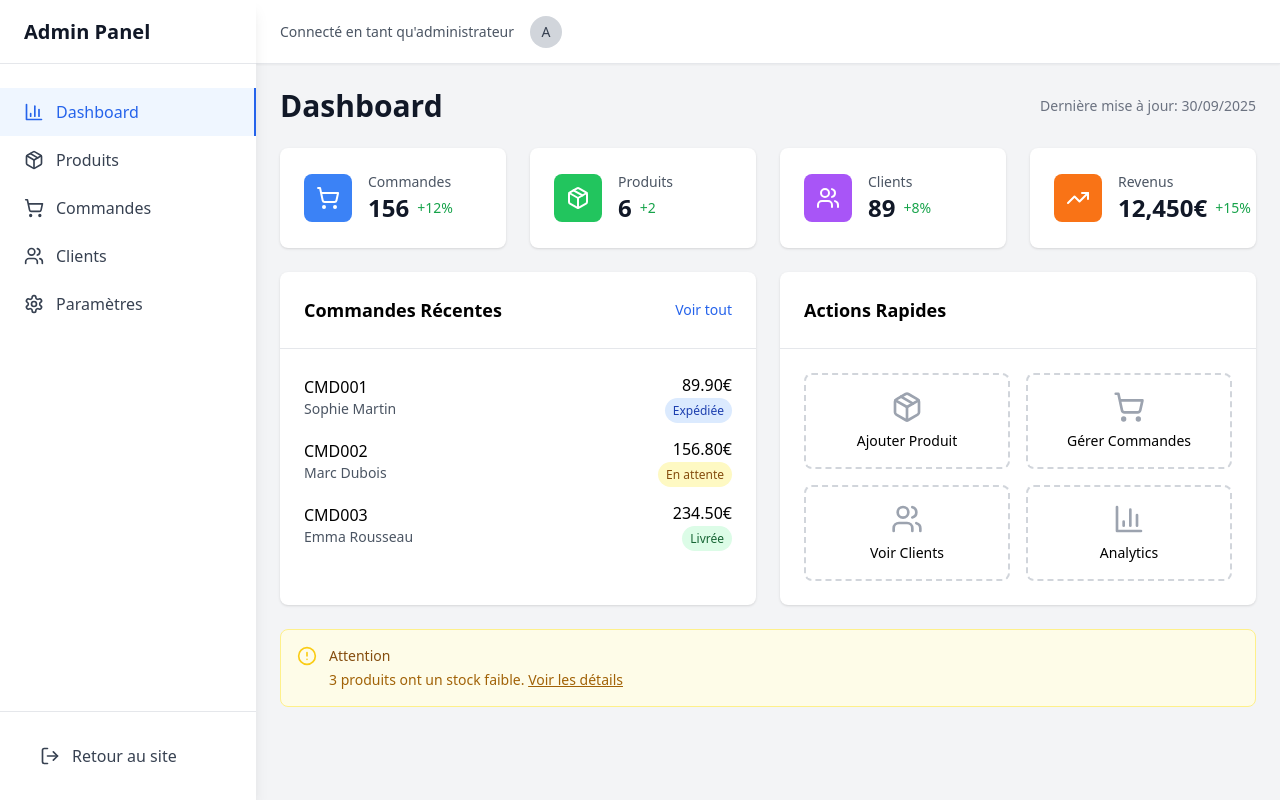
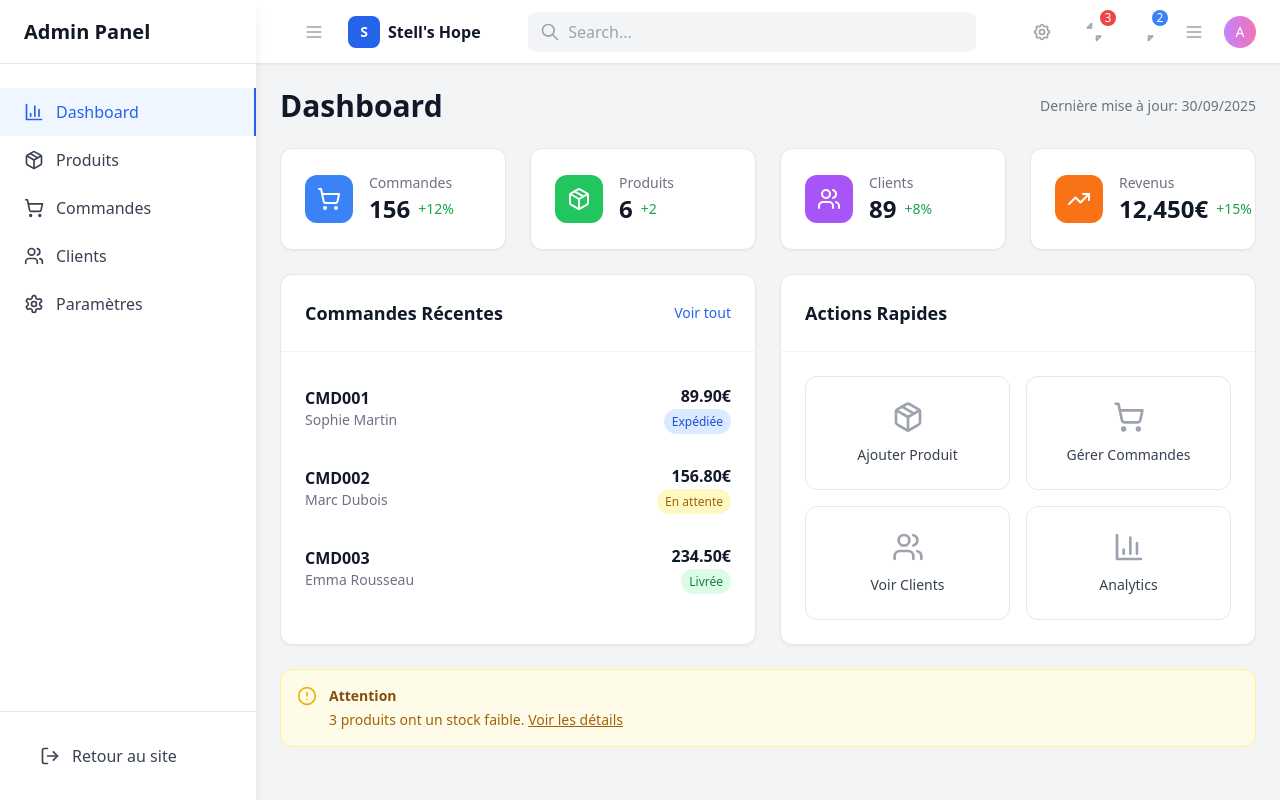
Before and after one commit to Frejo004/Stell-s-Hope, a React (Vite) app in the folder Frontend/: page /admin in a window 1280 px wide. Built offline with nearby package versions, Linux system fonts and the light colour scheme.

Commit message:
feat: add collapsible sidebar and improve admin dashboard design

```diff
--- a/Frontend/src/components/admin/AdminDashboard.tsx
+++ b/Frontend/src/components/admin/AdminDashboard.tsx
@@ -31,16 +31,16 @@ export default function AdminDashboard({ onNavigate }: AdminDashboardProps) {
       {/* Stats Cards */}
       <div className="grid grid-cols-1 md:grid-cols-2 lg:grid-cols-4 gap-6">
         {stats.map((stat) => (
-          <div key={stat.title} className="bg-white rounded-lg shadow p-6">
+          <div key={stat.title} className="bg-white rounded-xl shadow-sm border p-6 hover:shadow-md transition-shadow">
             <div className="flex items-center">
-              <div className={`${stat.color} p-3 rounded-lg`}>
+              <div className={`${stat.color} p-3 rounded-xl`}>
                 <stat.icon className="w-6 h-6 text-white" />
               </div>
               <div className="ml-4">
-                <p className="text-sm font-medium text-gray-600">{stat.title}</p>
+                <p className="text-sm font-medium text-gray-500">{stat.title}</p>
                 <div className="flex items-center">
-                  <p className="text-2xl font-semibold text-gray-900">{stat.value}</p>
-                  <span className="ml-2 text-sm text-green-600">{stat.change}</span>
+                  <p className="text-2xl font-bold text-gray-900">{stat.value}</p>
+                  <span className="ml-2 text-sm font-medium text-green-600">{stat.change}</span>
                 </div>
               </div>
             </div>
@@ -50,13 +50,13 @@ export default function AdminDashboard({ onNavigate }: AdminDashboardProps) {
 
       <div className="grid grid-cols-1 lg:grid-cols-2 gap-6">
         {/* Recent Orders */}
-        <div className="bg-white rounded-lg shadow">
-          <div className="p-6 border-b">
+        <div className="bg-white rounded-xl shadow-sm border">
+          <div className="p-6 border-b border-gray-100">
             <div className="flex items-center justify-between">
-              <h2 className="text-lg font-semibold">Commandes Récentes</h2>
+              <h2 className="text-lg font-semibold text-gray-900">Commandes Récentes</h2>
               <button
                 onClick={() => onNavigate('orders')}
-                className="text-blue-600 hover:text-blue-800 text-sm"
+                className="text-blue-600 hover:text-blue-800 text-sm font-medium"
               >
                 Voir tout
               </button>
@@ -65,17 +65,17 @@ export default function AdminDashboard({ onNavigate }: AdminDashboardProps) {
           <div className="p-6">
             <div className="space-y-4">
               {recentOrders.map((order) => (
-                <div key={order.id} className="flex items-center justify-between">
+                <div key={order.id} className="flex items-center justify-between py-2">
                   <div>
-                    <p className="font-medium">{order.id}</p>
-                    <p className="text-sm text-gray-600">{order.customer}</p>
+                    <p className="font-semibold text-gray-900">{order.id}</p>
+                    <p className="text-sm text-gray-500">{order.customer}</p>
                   </div>
                   <div className="text-right">
-                    <p className="font-medium">{order.amount}</p>
-                    <span className={`text-xs px-2 py-1 rounded-full ${
-                      order.status === 'delivered' ? 'bg-green-100 text-green-800' :
-                      order.status === 'shipped' ? 'bg-blue-100 text-blue-800' :
-                      'bg-yellow-100 text-yellow-800'
+                    <p className="font-semibold text-gray-900">{order.amount}</p>
+                    <span className={`text-xs px-2 py-1 rounded-full font-medium ${
+                      order.status === 'delivered' ? 'bg-green-100 text-green-700' :
+                      order.status === 'shipped' ? 'bg-blue-100 text-blue-700' :
+                      'bg-yellow-100 text-yellow-700'
                     }`}>
                       {order.status === 'delivered' ? 'Livrée' :
                        order.status === 'shipped' ? 'Expédiée' : 'En attente'}
@@ -88,39 +88,39 @@ export default function AdminDashboard({ onNavigate }: AdminDashboardProps) {
         </div>
 
         {/* Quick Actions */}
-        <div className="bg-white rounded-lg shadow">
-          <div className="p-6 border-b">
-            <h2 className="text-lg font-semibold">Actions Rapides</h2>
+        <div className="bg-white rounded-xl shadow-sm border">
+          <div className="p-6 border-b border-gray-100">
+            <h2 className="text-lg font-semibold text-gray-900">Actions Rapides</h2>
           </div>
           <div className="p-6">
             <div className="grid grid-cols-2 gap-4">
               <button
                 onClick={() => onNavigate('products')}
-                className="p-4 border-2 border-dashed border-gray-300 rounded-lg hover:border-gray-400 transition-colors"
+                className="p-6 border border-gray-200 rounded-xl hover:border-blue-300 hover:bg-blue-50 transition-all group"
               >
-                <Package className="w-8 h-8 mx-auto mb-2 text-gray-400" />
-                <p className="text-sm font-medium">Ajouter Produit</p>
+                <Package className="w-8 h-8 mx-auto mb-3 text-gray-400 group-hover:text-blue-600" />
+                <p className="text-sm font-medium text-gray-700 group-hover:text-blue-700">Ajouter Produit</p>
               </button>
               <button
                 onClick={() => onNavigate('orders')}
-                className="p-4 border-2 border-dashed border-gray-300 rounded-lg hover:border-gray-400 transition-colors"
+                className="p-6 border border-gray-200 rounded-xl hover:border-green-300 hover:bg-green-50 transition-all group"
               >
-                <ShoppingCart className="w-8 h-8 mx-auto mb-2 text-gray-400" />
-                <p className="text-sm font-medium">Gérer Commandes</p>
+                <ShoppingCart className="w-8 h-8 mx-auto mb-3 text-gray-400 group-hover:text-green-600" />
+                <p className="text-sm font-medium text-gray-700 group-hover:text-green-700">Gérer Commandes</p>
               </button>
               <button
                 onClick={() => onNavigate('customers')}
-                className="p-4 border-2 border-dashed border-gray-300 rounded-lg hover:border-gray-400 transition-colors"
+                className="p-6 border border-gray-200 rounded-xl hover:border-purple-300 hover:bg-purple-50 transition-all group"
               >
-                <Users className="w-8 h-8 mx-auto mb-2 text-gray-400" />
-                <p className="text-sm font-medium">Voir Clients</p>
+                <Users className="w-8 h-8 mx-auto mb-3 text-gray-400 group-hover:text-purple-600" />
+                <p className="text-sm font-medium text-gray-700 group-hover:text-purple-700">Voir Clients</p>
               </button>
               <button
                 onClick={() => onNavigate('analytics')}
-                className="p-4 border-2 border-dashed border-gray-300 rounded-lg hover:border-gray-400 transition-colors"
+                className="p-6 border border-gray-200 rounded-xl hover:border-orange-300 hover:bg-orange-50 transition-all group"
               >
-                <BarChart3 className="w-8 h-8 mx-auto mb-2 text-gray-400" />
-                <p className="text-sm font-medium">Analytics</p>
+                <BarChart3 className="w-8 h-8 mx-auto mb-3 text-gray-400 group-hover:text-orange-600" />
+                <p className="text-sm font-medium text-gray-700 group-hover:text-orange-700">Analytics</p>
               </button>
             </div>
           </div>
@@ -128,13 +128,13 @@ export default function AdminDashboard({ onNavigate }: AdminDashboardProps) {
       </div>
 
       {/* Alerts */}
-      <div className="bg-yellow-50 border border-yellow-200 rounded-lg p-4">
+      <div className="bg-yellow-50 border border-yellow-200 rounded-xl p-4">
         <div className="flex">
-          <AlertCircle className="w-5 h-5 text-yellow-400" />
+          <AlertCircle className="w-5 h-5 text-yellow-500 flex-shrink-0" />
           <div className="ml-3">
-            <h3 className="text-sm font-medium text-yellow-800">Attention</h3>
+            <h3 className="text-sm font-semibold text-yellow-800">Attention</h3>
             <p className="text-sm text-yellow-700 mt-1">
-              3 produits ont un stock faible. <button className="underline">Voir les détails</button>
+              3 produits ont un stock faible. <button className="underline font-medium hover:no-underline">Voir les détails</button>
             </p>
           </div>
         </div>
--- a/Frontend/src/components/admin/AdminLayout.tsx
+++ b/Frontend/src/components/admin/AdminLayout.tsx
@@ -6,7 +6,8 @@ import AdminOrders from './AdminOrders';
 
 export default function AdminLayout() {
   const [currentPage, setCurrentPage] = useState('dashboard');
-  const [sidebarOpen, setSidebarOpen] = useState(false);
+  const [sidebarOpen, setSidebarOpen] = useState(true);
+  const [sidebarCollapsed, setSidebarCollapsed] = useState(false);
 
   const menuItems = [
     { id: 'dashboard', label: 'Dashboard', icon: BarChart3 },
@@ -36,9 +37,11 @@ export default function AdminLayout() {
   return (
     <div className="flex h-screen bg-gray-100">
       {/* Sidebar */}
-      <div className={`${sidebarOpen ? 'translate-x-0' : '-translate-x-full'} fixed inset-y-0 left-0 z-50 w-64 bg-white shadow-lg transform transition-transform duration-300 ease-in-out lg:translate-x-0 lg:static lg:inset-0`}>
+      <div className={`${sidebarOpen ? 'translate-x-0' : '-translate-x-full'} fixed inset-y-0 left-0 z-50 ${sidebarCollapsed ? 'w-16' : 'w-64'} bg-white shadow-lg transform transition-all duration-300 ease-in-out lg:translate-x-0 lg:static lg:inset-0`}>
         <div className="flex items-center justify-between h-16 px-6 border-b">
-          <h1 className="text-xl font-bold text-gray-900">Admin Panel</h1>
+          <h1 className={`text-xl font-bold text-gray-900 transition-opacity duration-300 ${sidebarCollapsed ? 'opacity-0' : 'opacity-100'}`}>
+            Admin Panel
+          </h1>
           <button
             onClick={() => setSidebarOpen(false)}
             className="lg:hidden"
@@ -59,8 +62,10 @@ export default function AdminLayout() {
                 currentPage === item.id ? 'bg-blue-50 text-blue-600 border-r-2 border-blue-600' : 'text-gray-700'
               }`}
             >
-              <item.icon className="w-5 h-5 mr-3" />
+              <item.icon className="w-5 h-5 mr-3 flex-shrink-0" />
+              <span className={`transition-opacity duration-300 ${sidebarCollapsed ? 'opacity-0' : 'opacity-100'}`}>
                 {item.label}
+              </span>
             </button>
           ))}
         </nav>
@@ -70,8 +75,10 @@ export default function AdminLayout() {
             onClick={() => window.location.href = '/'}
             className="w-full flex items-center px-4 py-2 text-gray-700 hover:bg-gray-50 rounded-lg transition-colors"
           >
-            <LogOut className="w-5 h-5 mr-3" />
+            <LogOut className="w-5 h-5 mr-3 flex-shrink-0" />
+            <span className={`transition-opacity duration-300 ${sidebarCollapsed ? 'opacity-0' : 'opacity-100'}`}>
               Retour au site
+            </span>
           </button>
         </div>
       </div>
@@ -80,19 +87,72 @@ export default function AdminLayout() {
       <div className="flex-1 flex flex-col overflow-hidden">
         {/* Top Bar */}
         <header className="bg-white shadow-sm border-b h-16 flex items-center justify-between px-6">
+          <div className="flex items-center space-x-4">
             <button
               onClick={() => setSidebarOpen(true)}
               className="lg:hidden"
             >
               <Menu className="w-6 h-6" />
             </button>
+            <button
+              onClick={() => setSidebarCollapsed(!sidebarCollapsed)}
+              className="hidden lg:block p-2 text-gray-400 hover:text-gray-600"
+            >
+              <Menu className="w-5 h-5" />
+            </button>
+            <div className="flex items-center space-x-2">
+              <div className="w-8 h-8 bg-blue-600 rounded-lg flex items-center justify-center">
+                <span className="text-white font-bold text-sm">S</span>
+              </div>
+              <span className="font-semibold text-gray-900">Stell's Hope</span>
+            </div>
+          </div>
+
+          <div className="flex-1 max-w-md mx-8">
+            <div className="relative">
+              <input
+                type="text"
+                placeholder="Search..."
+                className="w-full pl-10 pr-4 py-2 bg-gray-100 border-0 rounded-lg focus:ring-2 focus:ring-blue-500 focus:bg-white"
+              />
+              <div className="absolute left-3 top-2.5">
+                <svg className="w-5 h-5 text-gray-400" fill="none" stroke="currentColor" viewBox="0 0 24 24">
+                  <path strokeLinecap="round" strokeLinejoin="round" strokeWidth={2} d="M21 21l-6-6m2-5a7 7 0 11-14 0 7 7 0 0114 0z" />
+                </svg>
+              </div>
+            </div>
+          </div>
 
           <div className="flex items-center space-x-4">
-            <div className="text-sm text-gray-600">
-              Connecté en tant qu'administrateur
+            <button className="p-2 text-gray-400 hover:text-gray-600">
+              <svg className="w-5 h-5" fill="none" stroke="currentColor" viewBox="0 0 24 24">
+                <path strokeLinecap="round" strokeLinejoin="round" strokeWidth={2} d="M10.325 4.317c.426-1.756 2.924-1.756 3.35 0a1.724 1.724 0 002.573 1.066c1.543-.94 3.31.826 2.37 2.37a1.724 1.724 0 001.065 2.572c1.756.426 1.756 2.924 0 3.35a1.724 1.724 0 00-1.066 2.573c.94 1.543-.826 3.31-2.37 2.37a1.724 1.724 0 00-2.572 1.065c-.426 1.756-2.924 1.756-3.35 0a1.724 1.724 0 00-2.573-1.066c-1.543.94-3.31-.826-2.37-2.37a1.724 1.724 0 00-1.065-2.572c-1.756-.426-1.756-2.924 0-3.35a1.724 1.724 0 001.066-2.573c-.94-1.543.826-3.31 2.37-2.37.996.608 2.296.07 2.572-1.065z" />
+                <path strokeLinecap="round" strokeLinejoin="round" strokeWidth={2} d="M15 12a3 3 0 11-6 0 3 3 0 016 0z" />
+              </svg>
+            </button>
+            <div className="relative">
+              <button className="p-2 text-gray-400 hover:text-gray-600">
+                <svg className="w-5 h-5" fill="none" stroke="currentColor" viewBox="0 0 24 24">
+                  <path strokeLinecap="round" strokeLinejoin="round" strokeWidth={2} d="M15 17h5l-5 5v-5zM9 7H4l5-5v5z" />
+                </svg>
+                <span className="absolute -top-1 -right-1 w-4 h-4 bg-red-500 text-white text-xs rounded-full flex items-center justify-center">3</span>
+              </button>
             </div>
-            <div className="w-8 h-8 bg-gray-300 rounded-full flex items-center justify-center">
-              <span className="text-sm font-medium text-gray-700">A</span>
+            <div className="relative">
+              <button className="p-2 text-gray-400 hover:text-gray-600">
+                <svg className="w-5 h-5" fill="none" stroke="currentColor" viewBox="0 0 24 24">
+                  <path strokeLinecap="round" strokeLinejoin="round" strokeWidth={2} d="M15 17h5l-5 5v-5z" />
+                </svg>
+                <span className="absolute -top-1 -right-1 w-4 h-4 bg-blue-500 text-white text-xs rounded-full flex items-center justify-center">2</span>
+              </button>
+            </div>
+            <button className="p-1 text-gray-400 hover:text-gray-600">
+              <svg className="w-5 h-5" fill="none" stroke="currentColor" viewBox="0 0 24 24">
+                <path strokeLinecap="round" strokeLinejoin="round" strokeWidth={2} d="M4 6h16M4 12h16M4 18h16" />
+              </svg>
+            </button>
+            <div className="w-8 h-8 bg-gradient-to-r from-purple-400 to-pink-400 rounded-full flex items-center justify-center">
+              <span className="text-white font-medium text-sm">A</span>
             </div>
           </div>
         </header>
```
Lines whose indentation alone changed are shown as unchanged.
